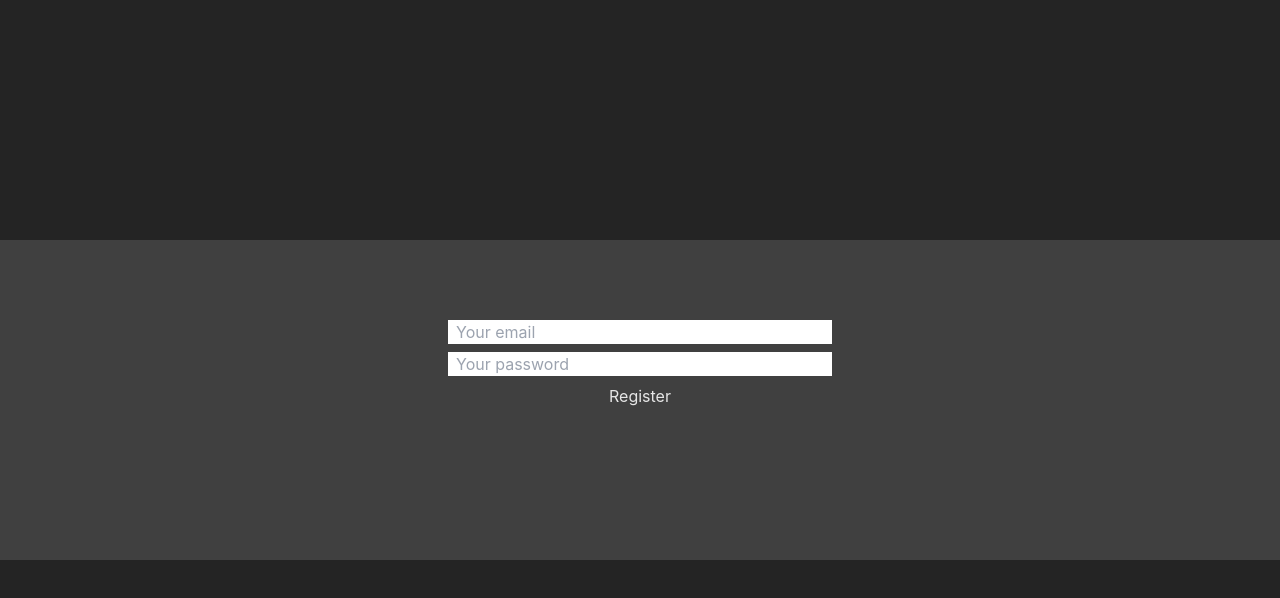
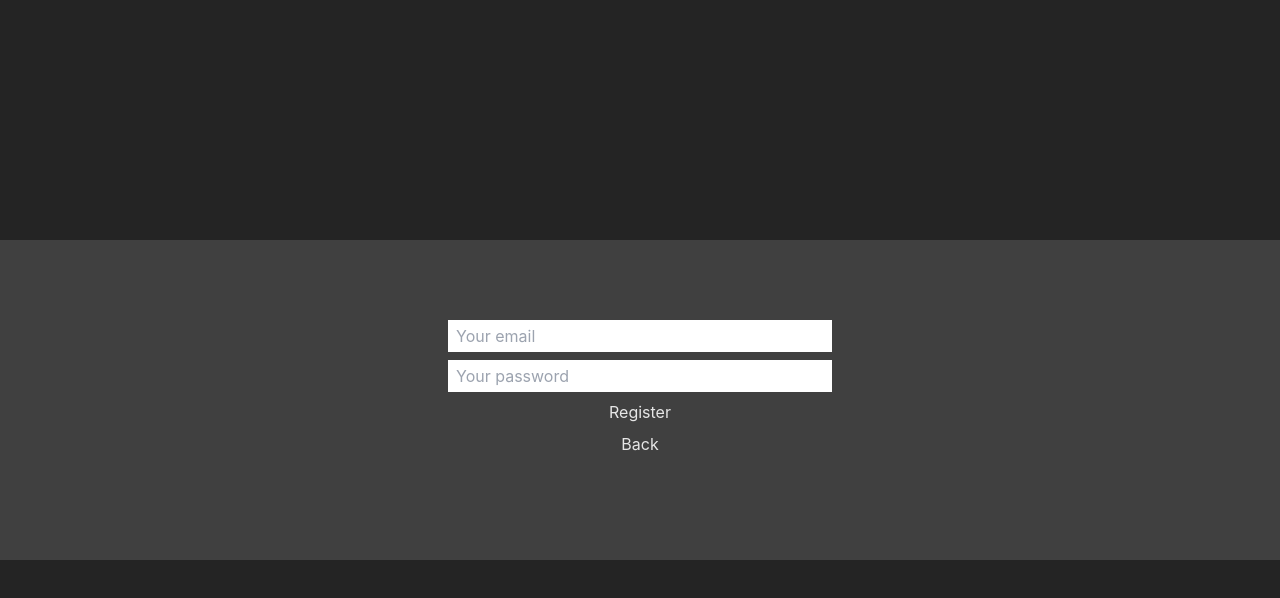
Before and after one commit to AroonSalotra/to-do-drag-n-drop, a React (Vite) app: page / in a window 1280 px wide. Both pictures are taken after a click on the button "Register". Shown: the top 598 px of the page. Built offline with nearby package versions, Linux system fonts and the light colour scheme; no server answers.

Commit message:
add back functionality to register & login components

```diff
--- a/src/components/AccountForm.jsx
+++ b/src/components/AccountForm.jsx
@@ -4,7 +4,7 @@ import { createUserWithEmailAndPassword, signInWithEmailAndPassword } from "fire
 import { auth, db } from "../firebase-config";
 import { useNavigate } from "react-router-dom";
 
-const AccountForm = ({ formType }) => {
+const AccountForm = ({ formType, setShowBtns, setFormDisplay }) => {
 
     const [emailInput, setEmailInput] = useState("")
     const [passwordInput, setPasswordInput] = useState("")
@@ -54,36 +54,35 @@ const AccountForm = ({ formType }) => {
             <fieldset className="flex flex-col gap-2 mt-[10vh] w-full m-auto sm:w-96">
 
                 <input type="email"
-                    name=""
-                    id=""
+                    name="useremail"
+                    id="useremail"
                     placeholder="Your email"
-                    className="px-2"
+                    className="px-2 py-1"
                     value={emailInput}
                     onChange={(e) => setEmailInput(e.target.value)}
                 />
 
                 <input type="password"
-                    name=""
-                    id=""
+                    name="userpassword"
+                    id="userpassword"
                     placeholder="Your password"
-                    className="px-2"
+                    className="px-2 py-1"
                     value={passwordInput}
                     onChange={(e) => setPasswordInput(e.target.value)}
                 />
 
+
+
                 {formType === "Register" ?
-
                     <button onClick={handleRegister}>
                         {formType ? formType : "add a formType prop"}
                     </button>
                     :
                     <button onClick={handleLogIn}>
                         {formType ? formType : "add a formType prop"}
-                    </button>
+                    </button>}
 
-                }
-
-
+                <button onClick={() => { setShowBtns(true); setFormDisplay(false) }}>Back</button>
 
             </fieldset>
         </>
--- a/src/components/RegisterForm.jsx
+++ b/src/components/RegisterForm.jsx
@@ -36,17 +36,19 @@ const RegisterForm = ({ userId, setUserId }) => {
                         Log in
                     </button>
 
-                </fieldset>
-
-                    : null}
+                </fieldset> : null}
 
                 {isLoginForm ?
-                    <AccountForm formType={"Log in"} />
-                    : null}
+
+                    <AccountForm formType={"Log in"}
+                        setShowBtns={setShowBtns}
+                        setFormDisplay={setIsLoginForm} /> : null}
 
                 {isRegisterForm ?
-                    <AccountForm formType={"Register"} />
-                    : null}
+
+                    <AccountForm formType={"Register"}
+                        setShowBtns={setShowBtns}
+                        setFormDisplay={setIsRegisterForm} /> : null}
 
             </form>
         </>
```
